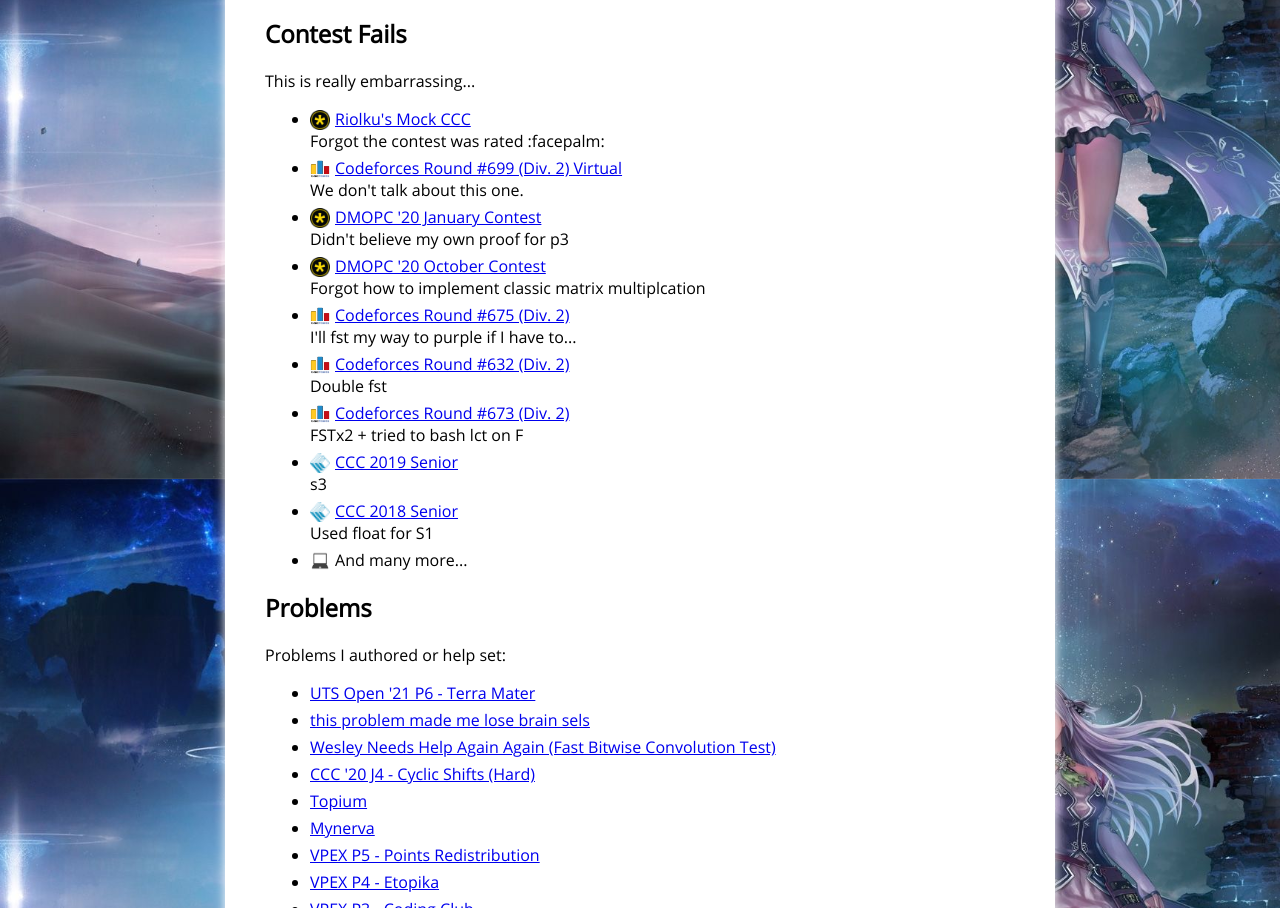
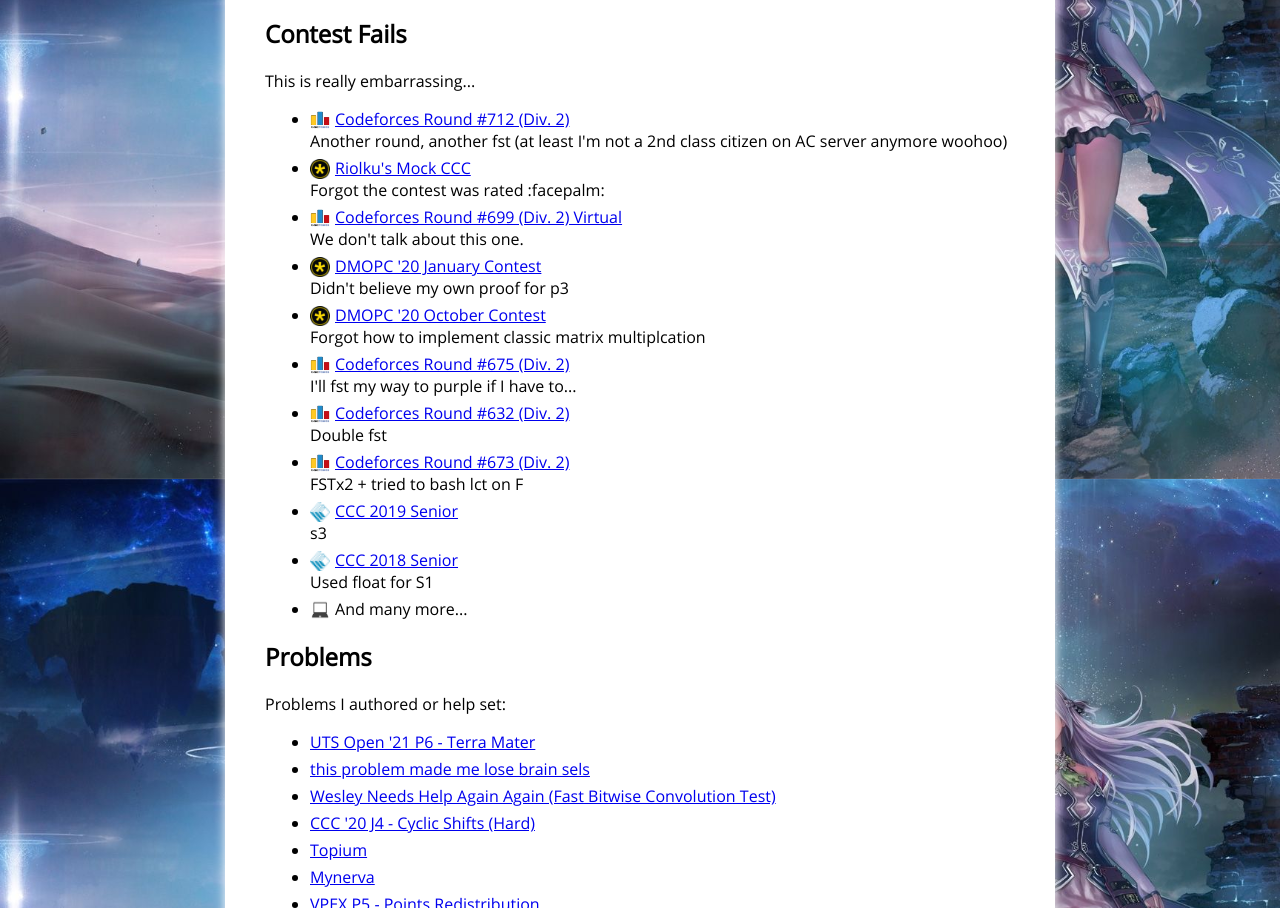
Before and after one commit to Aaeriaa/VictorGao, a plain HTML site: page coding.html in a window 1280 px wide. Shown: the part 3521-4429 px from the top of the page. Drawn offline with Linux system fonts and the light colour scheme.

Commit message:
Update coding.html

```diff
--- a/coding.html
+++ b/coding.html
@@ -138,6 +138,8 @@
 			<ul>
 				<li class="hidden"><img class="i21" src=""></img><a href=""></a>
 				<p></p></li>
+				<li><img class="i21" src="/assets/images/codeforces.png"></img><a href="https://codeforces.com/contest/1504/standings/participant/111981305#p111981305">Codeforces Round #712 (Div. 2)</a>
+				<p>Another round, another fst (at least I'm not a 2nd class citizen on AC server anymore woohoo)</p></li>
 				<li><img class="i21" src="/assets/images/dmoj.png"></img><a href="https://dmoj.ca/contest/rccc1/ranking/#!Aaeria">Riolku's Mock CCC</a>
 				<p>Forgot the contest was rated :facepalm:</p></li>
 				<li><img class="i21" src="/assets/images/codeforces.png"></img><a href="https://codeforces.com/contest/1481/standings/participant/109419946#p109419946">Codeforces Round #699 (Div. 2) Virtual</a>
```
